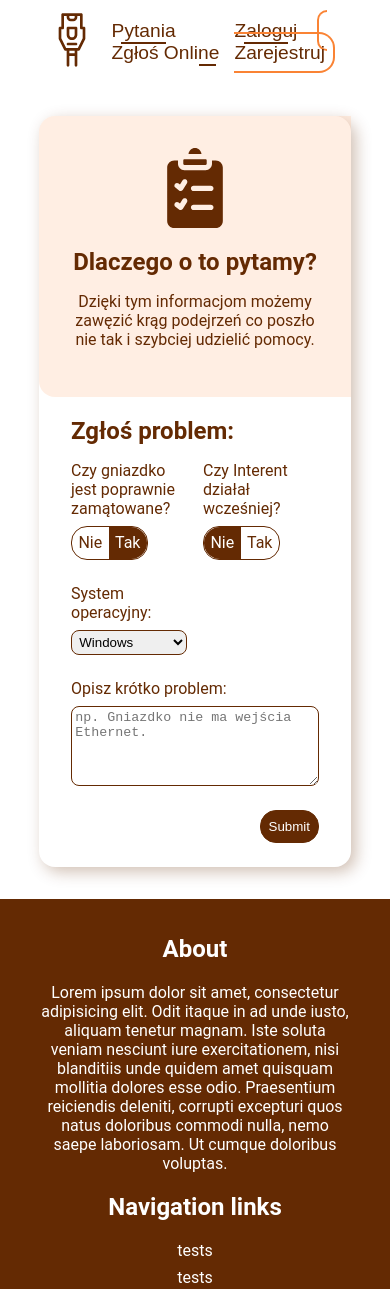
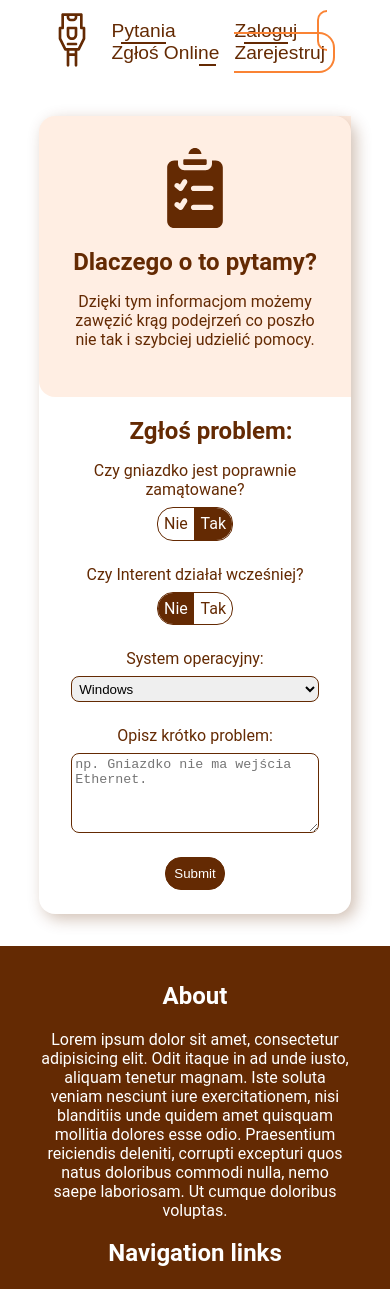
Before and after one commit to PatrykSiekierski/Dorm-Assist, a React (Vite) app in the folder dorm-assist-website/: page /report in a window 390 px wide. Shown: the top 1289 px of the page. Built offline with nearby package versions, Linux system fonts and the light colour scheme; no server answers; a web font is replaced by a local one.

Commit message:
Adding responsive design (and small bugfix)
Some trubles, because 2 classes were in not the files they were supposed to be. I will need to refactor it more than i thought haha.

```diff
--- a/dorm-assist-website/src/components/Report/info.jsx
+++ b/dorm-assist-website/src/components/Report/info.jsx
@@ -1,6 +1,4 @@
-import { useState } from "react";
 import Form from "./form";
-import "../../styles/Report/_info.scss";
 
 export default function Info() {
   return (
--- a/dorm-assist-website/src/components/Universal/footer.jsx
+++ b/dorm-assist-website/src/components/Universal/footer.jsx
@@ -1,5 +1,3 @@
-import "../../styles/General/_footer.scss";
-
 export default function Footer() {
   return (
     <footer>
--- a/dorm-assist-website/src/components/Universal/navbar.jsx
+++ b/dorm-assist-website/src/components/Universal/navbar.jsx
@@ -1,5 +1,4 @@
 import { useNavigate } from "react-router-dom";
-import "../../styles/General/_navbar.scss";
 import { useState, useEffect } from "react";
 import {
   clearToken,
--- a/dorm-assist-website/src/styles/General/FromUtils/_inputs.scss
+++ b/dorm-assist-website/src/styles/General/FromUtils/_inputs.scss
@@ -1,12 +1,3 @@
-.form-segment {
-  display: flex;
-  flex-direction: column;
-  justify-content: space-between;
-  gap: 0.5rem;
-  margin-bottom: 0.5rem;
-  width: 100%;
-}
-
 .form-checkboxes {
   display: flex;
   width: fit-content;
--- a/dorm-assist-website/src/styles/LoginAndRegister/_containers.scss
+++ b/dorm-assist-website/src/styles/LoginAndRegister/_containers.scss
@@ -28,12 +28,3 @@
     margin-bottom: 0;
   }
 }
-
-.form-holder {
-  padding: 1rem 2rem 1.5rem !important;
-  justify-items: left;
-  display: grid;
-  grid-template-columns: 1fr 1fr;
-  gap: 1rem;
-  justify-items: end;
-}
--- a/dorm-assist-website/src/styles/Report/_form.scss
+++ b/dorm-assist-website/src/styles/Report/_form.scss
@@ -2,11 +2,29 @@
 
 .form-holder {
   padding: 1rem 2rem 1.5rem !important;
-  justify-items: left;
   display: grid;
   grid-template-columns: 1fr 1fr;
   gap: 1rem;
   justify-items: end;
+
+  @media (max-width: 524px) {
+    grid-template-columns: 1fr;
+    justify-items: center;
+  }
+}
+
+.form-segment {
+  display: flex;
+  flex-direction: column;
+  justify-content: space-between;
+  gap: 0.5rem;
+  margin-bottom: 0.5rem;
+  width: 100%;
+
+  @media (max-width: 524px) {
+    align-items: center;
+    text-align: center;
+  }
 }
 
 textarea {
--- a/dorm-assist-website/src/styles/Report/_info.scss
+++ b/dorm-assist-website/src/styles/Report/_info.scss
@@ -10,6 +10,7 @@
 .grid-form {
   display: grid;
   grid-template-columns: 2fr 3fr;
+  max-width: 1200px;
 
   width: 80vw;
   padding: 0 !important;
@@ -22,6 +23,11 @@
     width: 100%;
     grid-row: 3;
     grid-column: 1/-1;
+
+    @media (max-width: 560px) {
+      grid-column: auto;
+      grid-row: auto;
+    }
   }
 
   #submit-button {
@@ -36,6 +42,11 @@
     &:active {
       background-color: $accent;
     }
+
+    @media (max-width: 560px) {
+      grid-row: auto;
+      grid-column: auto;
+    }
   }
 
   h2 {
@@ -46,6 +57,10 @@
     h2 {
       padding-left: 2rem !important;
       margin-bottom: 0;
+    }
+
+    @media (max-width: 524px) {
+      text-align: center;
     }
   }
 
```
Also changed, not shown: dorm-assist-website/src/components/Report/form.jsx (+1 -32 lines).
